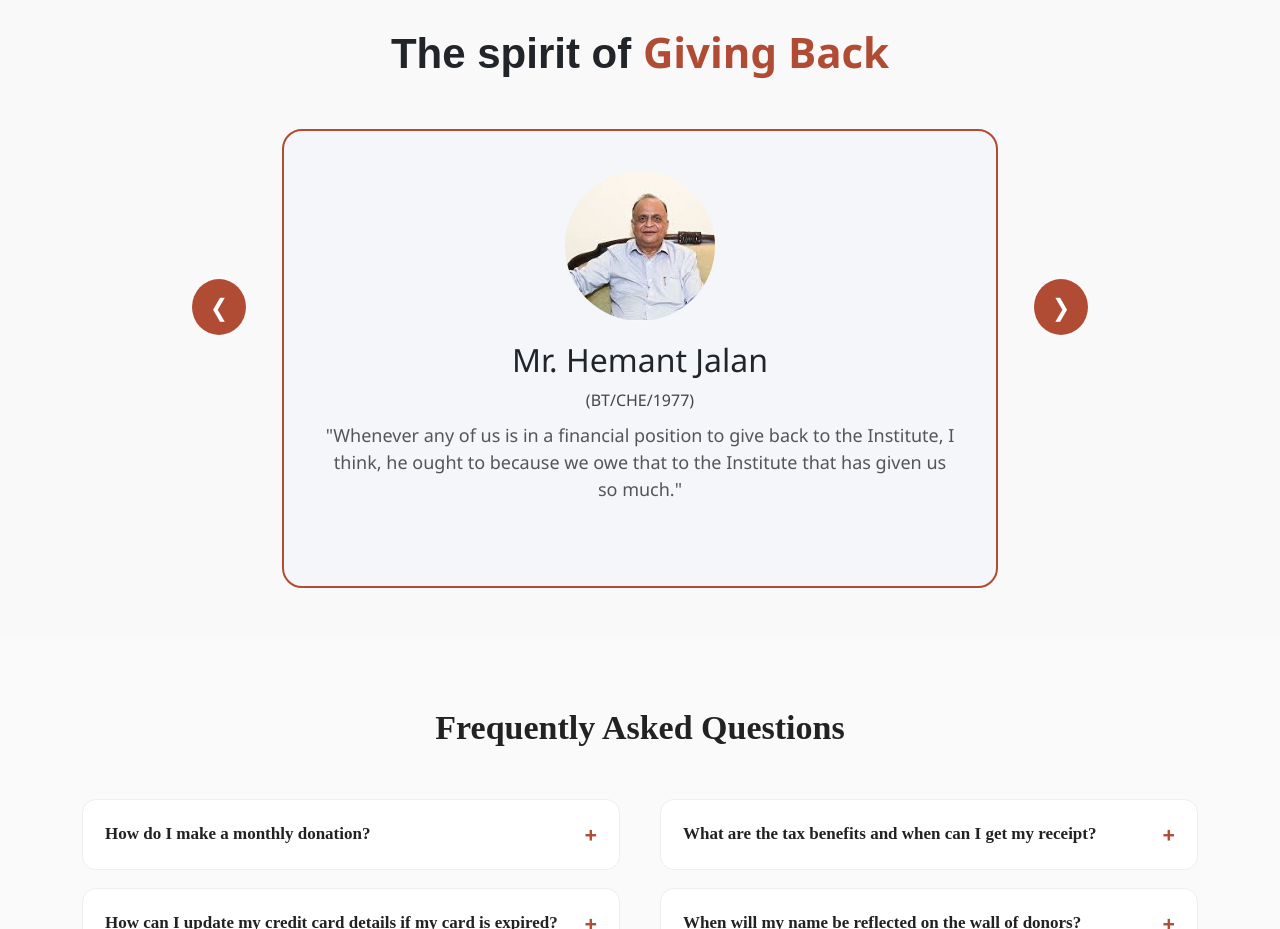
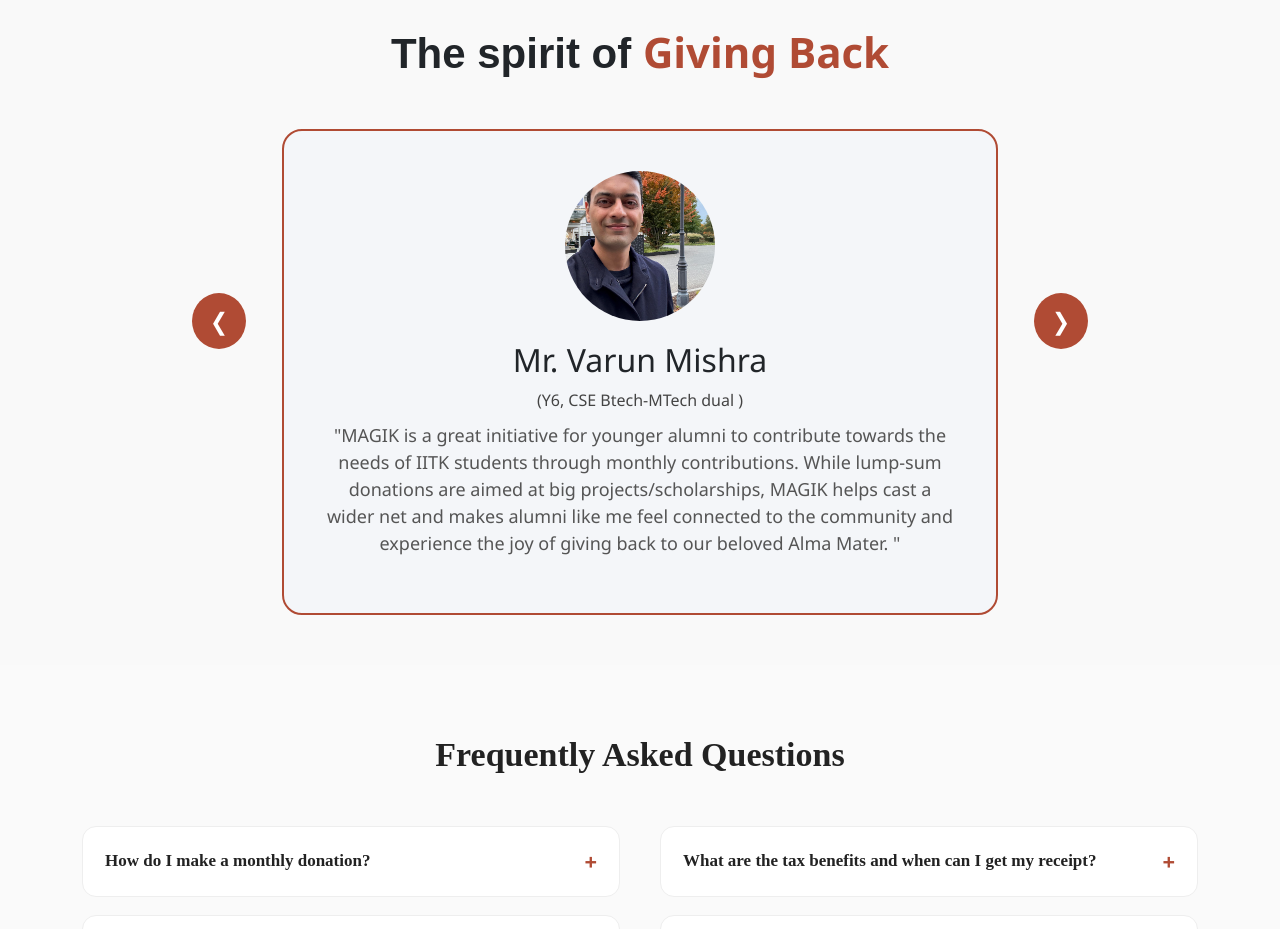
Before and after one commit to mahima263/Monthly, a plain HTML site: page index.html in a window 1280 px wide. Shown: the part 3860-4789 px from the top of the page. Drawn offline with nearby package versions, Linux system fonts and the light colour scheme.

Commit message:
add varun button change commit

```diff
--- a/index.html
+++ b/index.html
@@ -313,10 +313,10 @@
 
                         <div class="form-actions">
                             <button type="button" class="btn btn-prev" onclick="switchTab(1)">← Previous</button>
-                            <button type="submit" class="btn btn-submit"
-                            style="padding:15px 40px; font-size:18px; border-radius:8px;">
-                        Pay Now
-                    </button>                        </div>
+<button type="submit" class="btn btn-submit"
+        style="padding:15px 40px; font-size:18px; border-radius:8px;">
+    Pay Now
+</button>                        </div>
                     </form>
                 </div>
             </div>
@@ -486,6 +486,17 @@
            The spirit of <span>Giving Back</span>
         </h2>
         <div class="slides">
+            <!-- Slide 3 -->
+            <div class="slide">
+                <div class="card">
+                    <img src="varun.jpg" class="profile">
+                    <h2>Mr. Varun Mishra</h2>
+                    <p class="sub">(Y6, CSE Btech-MTech dual )</p>
+                    <p class="quote">
+                        "MAGIK is a great initiative for younger alumni to contribute towards the needs of IITK students through monthly contributions. While lump-sum donations are aimed at big projects/scholarships, MAGIK helps cast a wider net and makes alumni like me feel connected to the community and experience the joy of giving back to our beloved Alma Mater. "
+                    </p>
+                </div>
+            </div>
             <!-- Slide 1 -->
             <div class="slide">
                 <div class="card">
--- a/style.css
+++ b/style.css
@@ -525,10 +525,6 @@ label {
 }
 
 .pan-note {
-    white-space: nowrap;
-    width: 100%;
-    text-align: center;
-    display: none;
     background-color: #fff3cd;
     border-left: 4px solid #ffc107;
     padding: 10px;
@@ -536,8 +532,9 @@ label {
     font-size: 0.8em;
     color: #856404;
     margin-top: 5px;
+    display: none;
+    animation: fadeIn 0.3s ease-in;
 }
-
 
 @keyframes fadeIn {
     from {
```
Also changed, not shown: varun.jpg (added).
